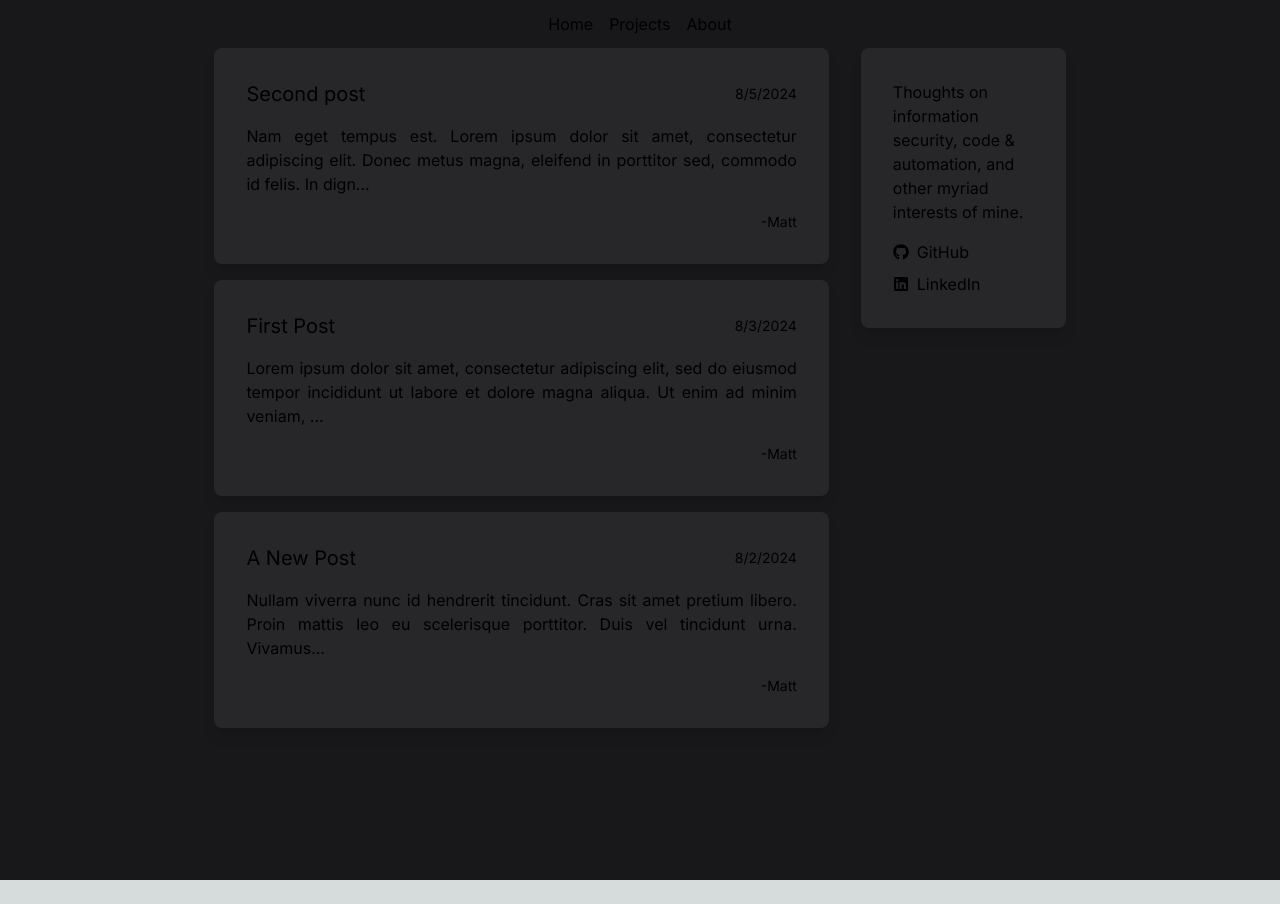
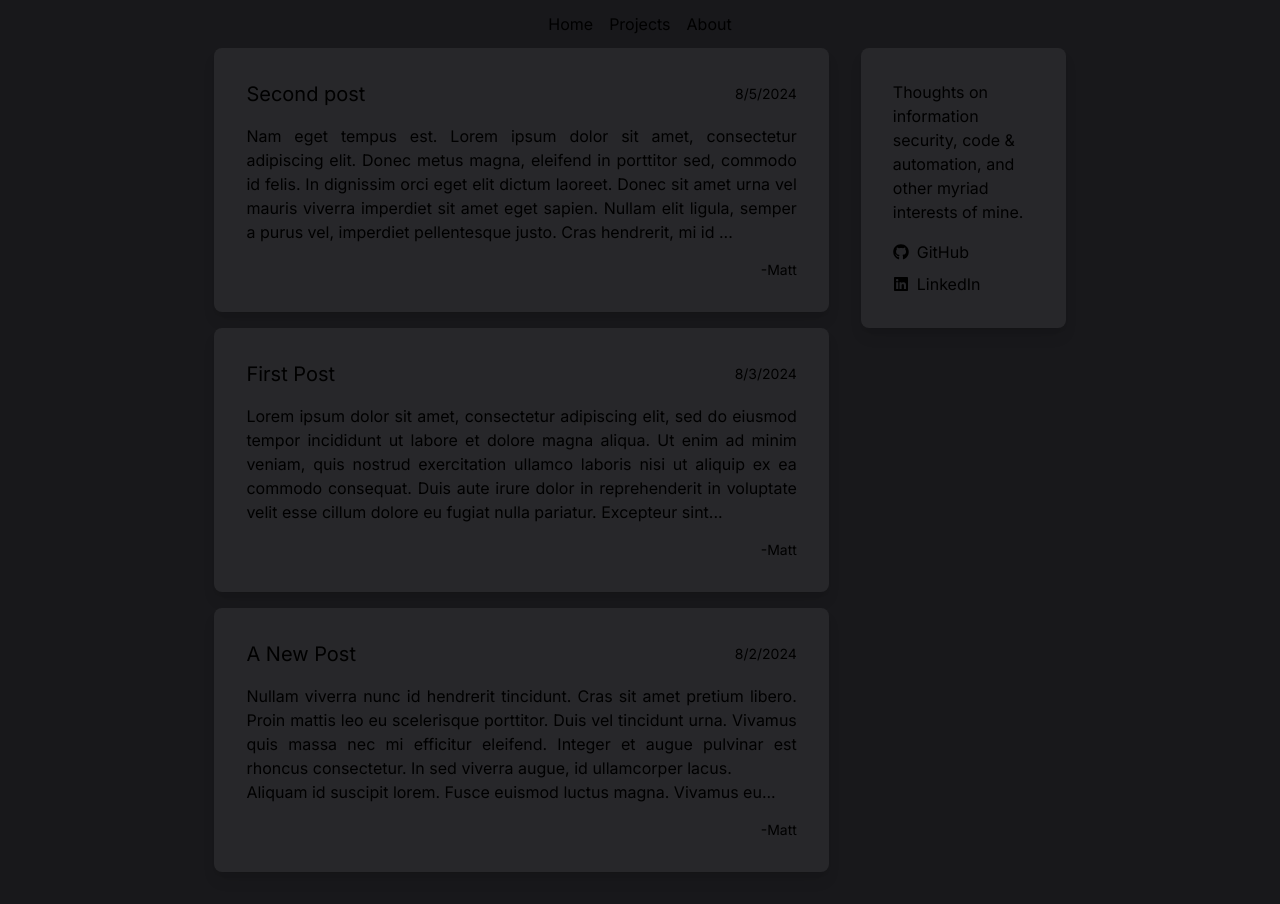
Before and after one commit to mattcbarrett/mattcbarrett.github.io, a Next.js app: page / in a window 1280 px wide. Before the commit the page ends 880 px from the top, so only its background shows below. Built offline with nearby package versions, Linux system fonts and the light colour scheme.

Commit message:
Longer preview

```diff
--- a/app/components/BlogPostTeaser.tsx
+++ b/app/components/BlogPostTeaser.tsx
@@ -8,7 +8,7 @@ type Props = {
 
 const BlogPostTeaser = (props: Props) => {
   const { post } = props
-  const teaser = post.content.substring(0,150) + "..." //ellipsis so the post's content trails off
+  const teaser = post.content.substring(0,350) + "..." //ellipsis so the post's content trails off
 
   return (
     <>
```
